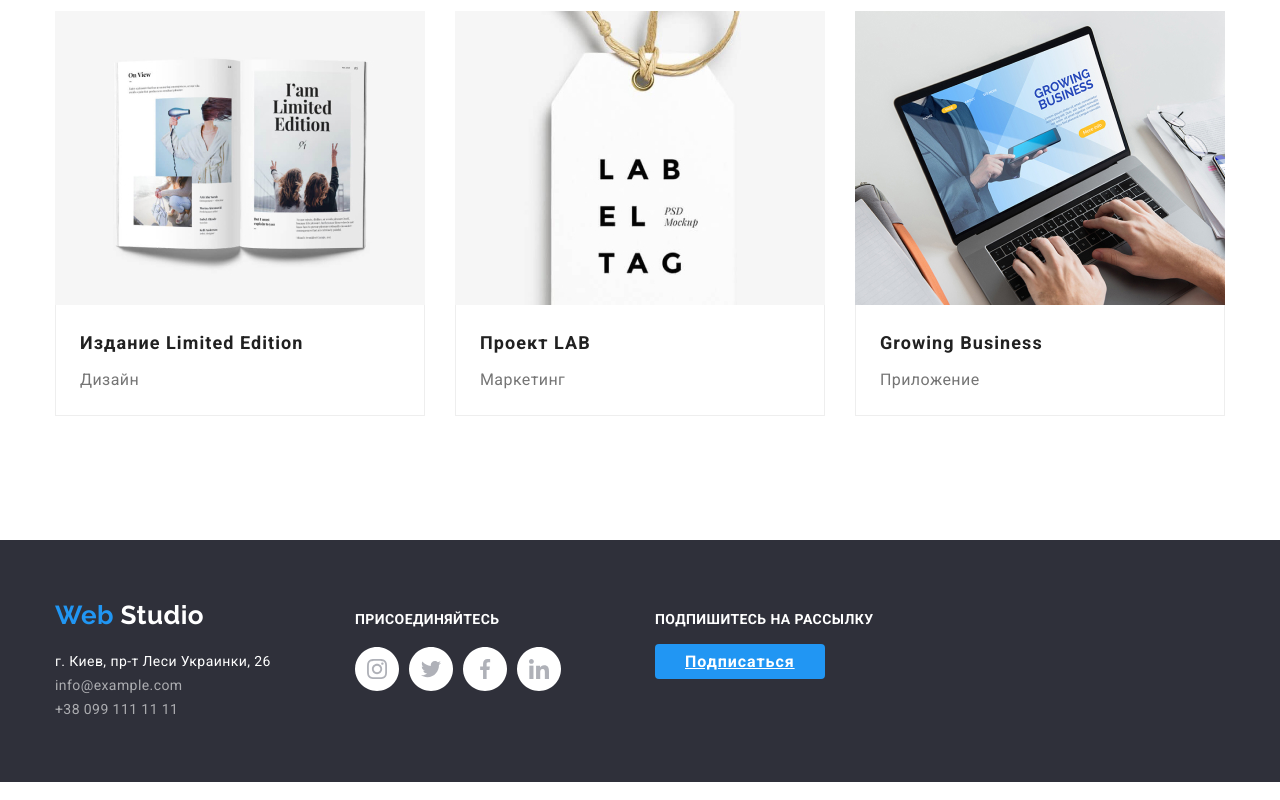
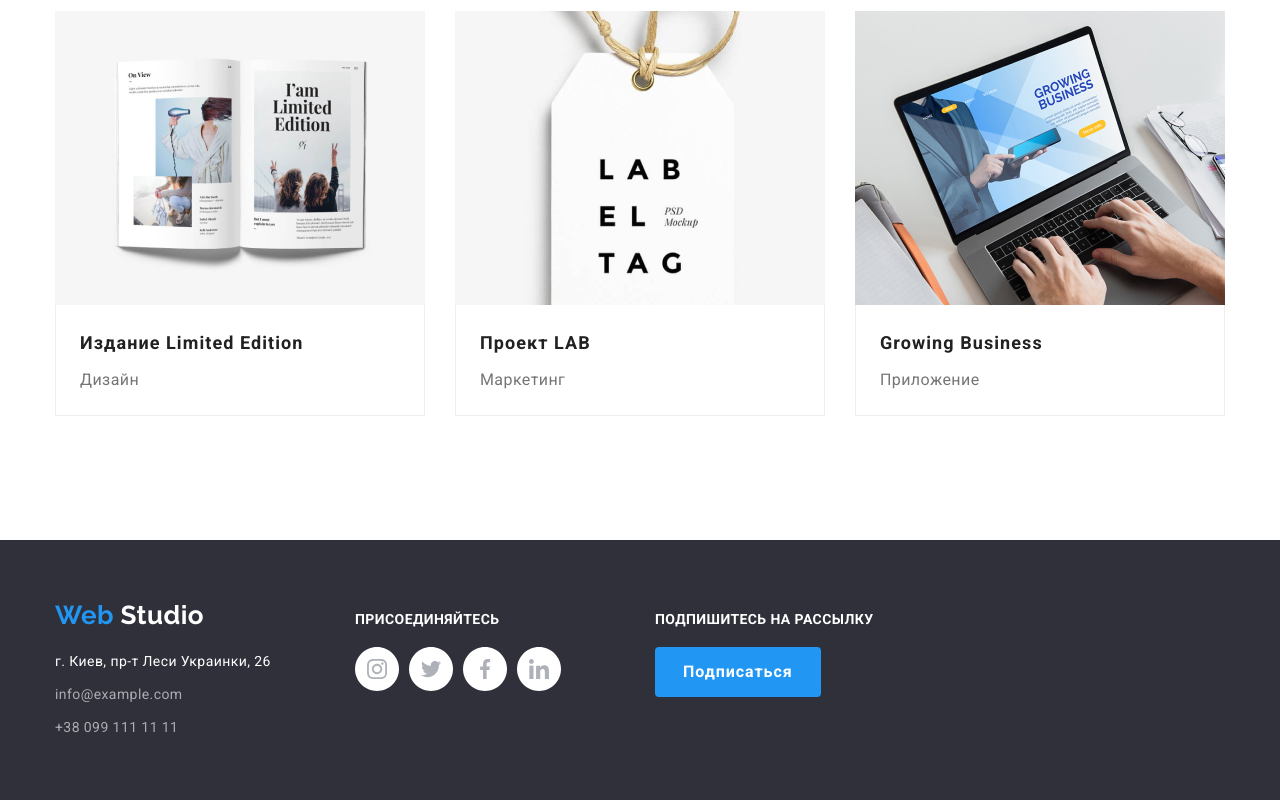
Before and after one commit to ostapsheva/goit-markup-hw-04, a plain HTML site: page portfolio.html in a window 1280 px wide. Shown: the part 1122-1922 px from the top of the page. Drawn offline with nearby package versions, Linux system fonts and the light colour scheme.

Commit message:
Задает разметку страницы "Портфолио"

```diff
--- a/portfolio.html
+++ b/portfolio.html
@@ -247,14 +247,19 @@
             <span class="footer-logo-color">Studio</span></a
           >
           <address class="address">
-            г. Киев, пр-т Леси Украинки, 26 <br />
+            <ul class="list adress-list">
+              <li class="adress-list-item">г. Киев, пр-т Леси Украинки, 26</li>
+              <li class="adress-list-item">
                 <a class="footer-contacts-link" href="mailto:info@example.com"
                   >info@example.com</a
                 >
-            <br />
+              </li>
+              <li class="adress-list-item">
                 <a class="footer-contacts-link" href="tel:380991111111"
                   >+38 099 111 11 11</a
                 >
+              </li>
+            </ul>
           </address>
         </div>
         <div class="join-in-container">
@@ -287,7 +292,7 @@
         </div>
         <div class="mail-subscribe">
           <b class="subscribe">Подпишитесь на рассылку</b>
-          <a class="hero-button" href="#">Подписаться</a>
+          <button class="footer-button" type="button">Подписаться</button>
         </div>
       </div>
     </footer>
```
Lines whose indentation alone changed are shown as unchanged.
